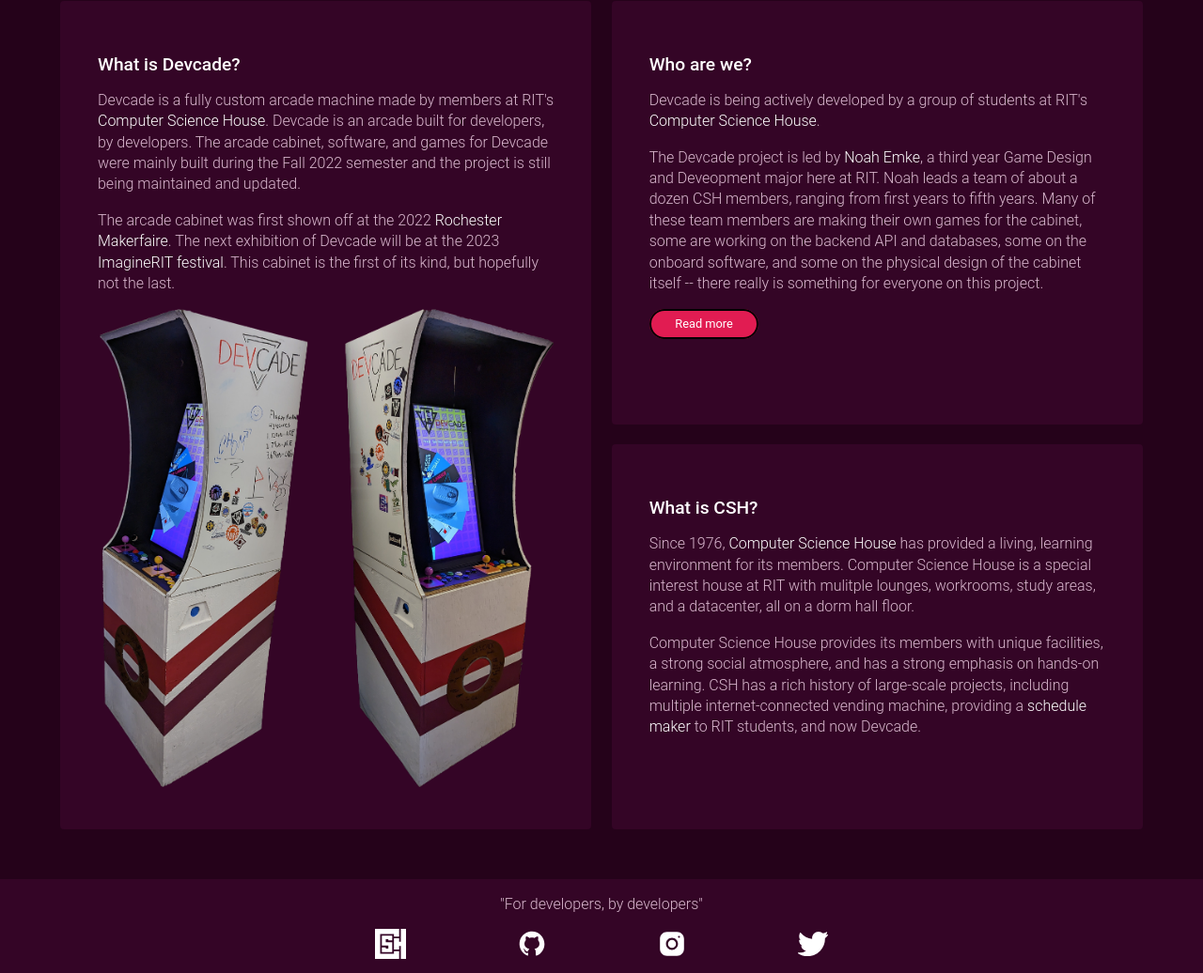
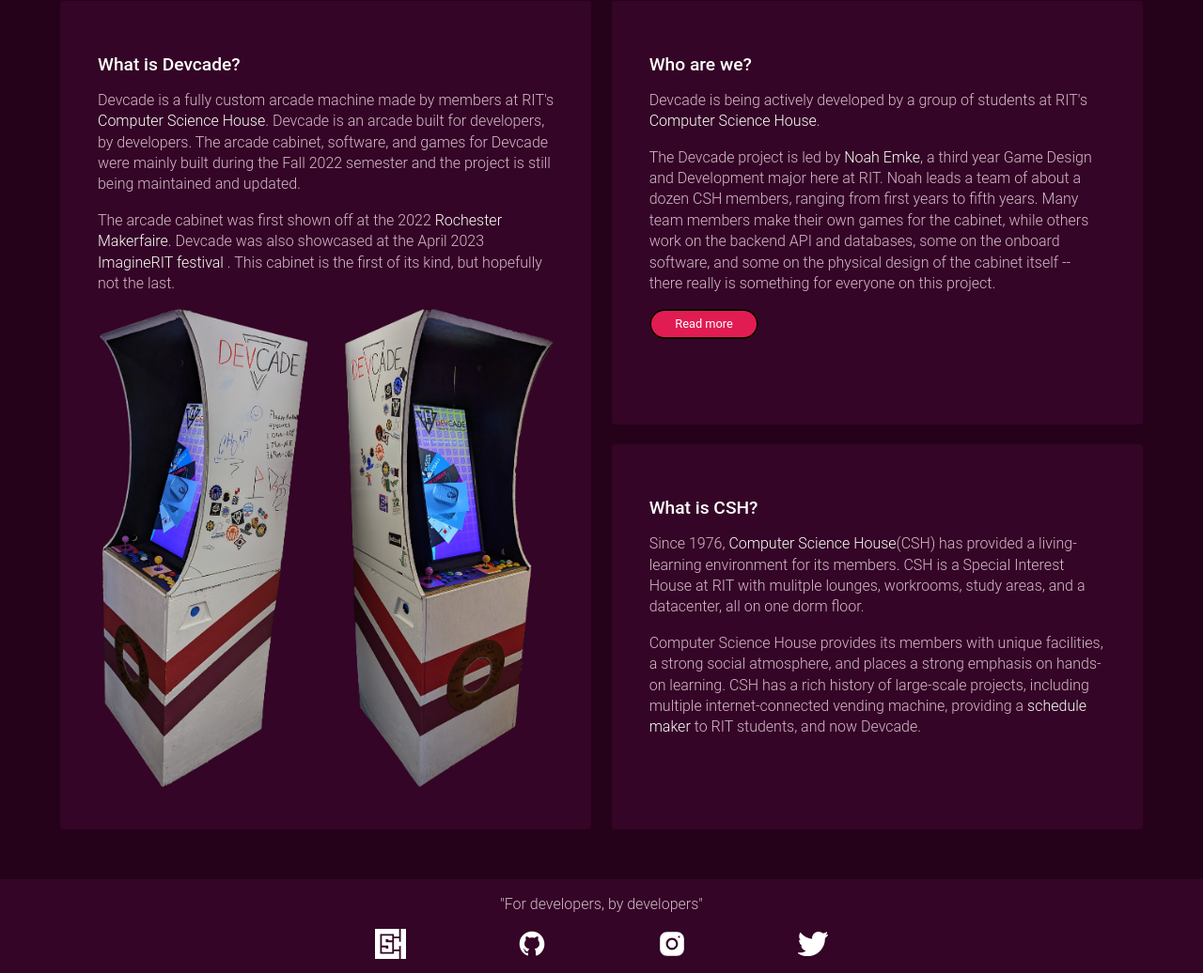
Before and after one commit to ComputerScienceHouse/devcade-website, a Flask app: page / in a window 1280 px wide. Shown: the part 463-1499 px from the top of the page at 94% size. Run offline with Flask 3, Linux system fonts and the light colour scheme.

Commit message:
Corrected typos + past-tense'd ImagineRIT 2023.

```diff
--- a/src/templates/home.html
+++ b/src/templates/home.html
@@ -10,9 +10,9 @@
     </p>
     <p>
       The arcade cabinet was first shown off at the 2022
-      <a href="https://rochester.makerfaire.com/">Rochester Makerfaire</a>. The next exhibition of
-      Devcade will be at the 2023 <a href="https://www.rit.edu/imagine/">ImagineRIT festival</a>. This cabinet is the
-      first of its kind, but hopefully not the last.
+      <a href="https://rochester.makerfaire.com/">Rochester Makerfaire</a>. Devcade was also
+      showcased at the April 2023 <a href="https://www.rit.edu/imagine/">ImagineRIT festival</a>
+      . This cabinet is the first of its kind, but hopefully not the last.
     </p>
     <p></p>
     <img style="width: 100%" src="{{ url_for('static', filename='images/cabinetirl.png') }}"></img>
@@ -25,11 +25,11 @@
     </p>
     <p>
       The Devcade project is led by <a href="https://noahemke.com">Noah Emke</a>,
-      a third year Game Design and Deveopment major here at RIT. Noah leads a team of
-      about a dozen CSH members, ranging from first years to fifth years. Many of these team
-      members are making their own games for the cabinet, some are working on the backend
-      API and databases, some on the onboard software, and some on the physical design of the
-      cabinet itself -- there really is something for everyone on this project.
+      a third year Game Design and Development major here at RIT. Noah leads a team of
+      about a dozen CSH members, ranging from first years to fifth years. Many team members
+      make their own games for the cabinet, while others work on the backend API and databases,
+      some on the onboard software, and some on the physical design of the cabinet itself --
+      there really is something for everyone on this project.
     </p>
     <p></p>
     <a class="btn btn-red" href="credits">Read more</a>
@@ -37,15 +37,15 @@
   <div id="about-csh-wrapper" class="subcontent">
     <h2>What is CSH?</h2>
     <p>
-      Since 1976, <a href="https://csh.rit.edu">Computer Science House</a> has provided
-      a living, learning environment for its members. Computer Science House is a special
-      interest house at RIT with mulitple lounges, workrooms, study areas, and a datacenter, all on
-      a dorm hall floor.
+      Since 1976, <a href="https://csh.rit.edu">Computer Science House</a>(CSH) has provided
+      a living-learning environment for its members. CSH is a Special Interest House at RIT with
+      mulitple lounges, workrooms, study areas, and a datacenter, all on one dorm floor.
     </p>
     <p>
       Computer Science House provides its members with unique facilities, a strong social atmosphere,
-      and has a strong emphasis on hands-on learning. CSH has a rich history of large-scale projects,
-      including multiple internet-connected vending machine, providing a <a href="https://schedulemaker.csh.rit.edu/">schedule maker</a> to RIT students,
+      and places a strong emphasis on hands-on learning. CSH has a rich history of large-scale
+      projects, including multiple internet-connected vending machine, providing a
+      <a href="https://schedulemaker.csh.rit.edu/">schedule maker</a> to RIT students,
       and now Devcade.
     </p>
   </div>
```
